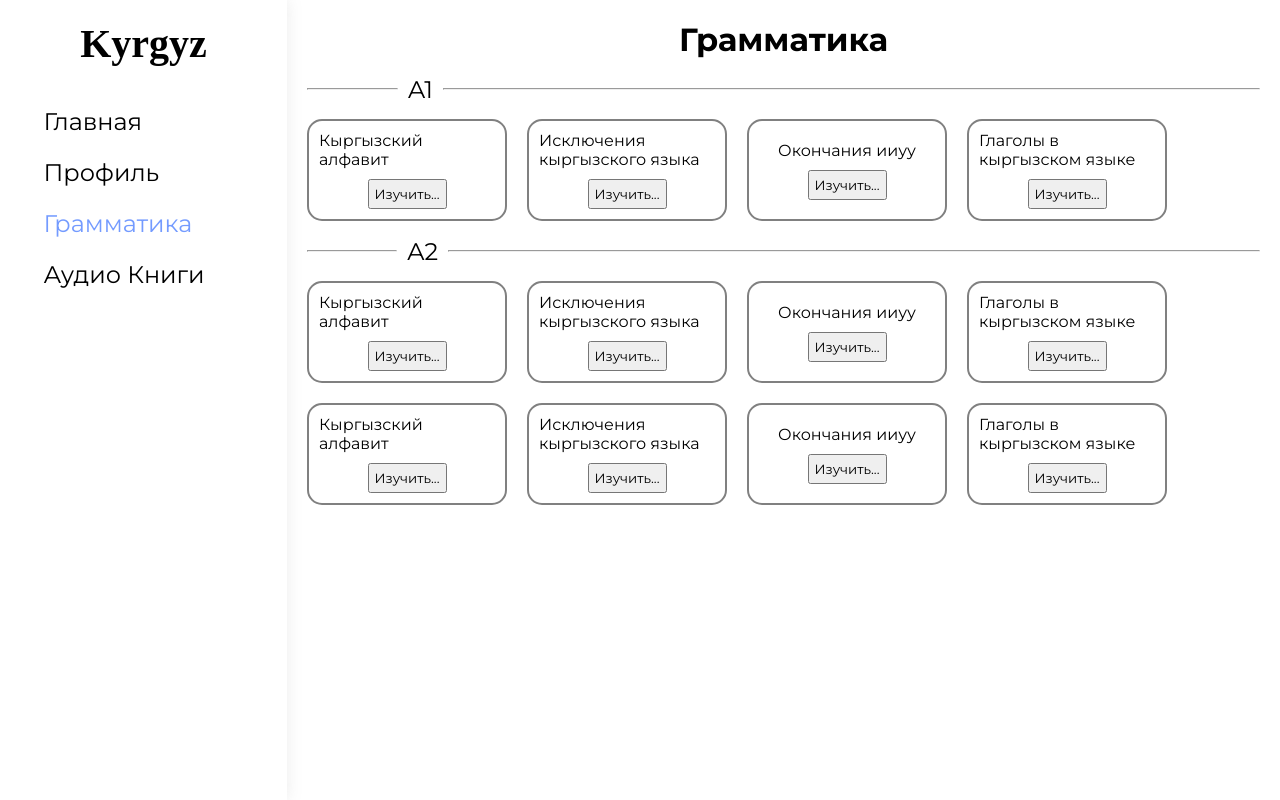
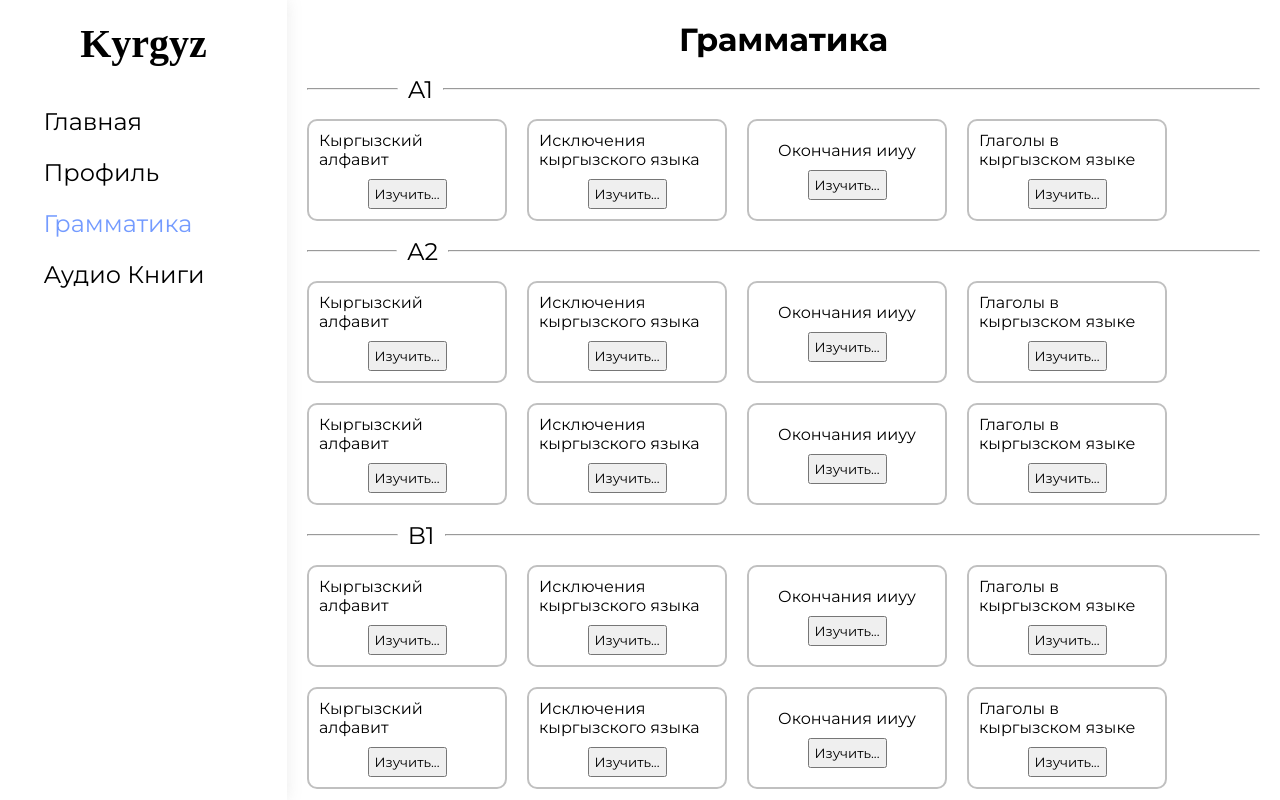
Before and after one commit to EmirlanDogdurbaev/kyrgyz_voice, a React (Vite) app: page /grammatic in a window 1280 px wide. Built offline with nearby package versions, Linux system fonts and the light colour scheme; the HTML template or start-up script is replaced by a standard one; a web font is replaced by a local one.

Commit message:
add more levels

```diff
--- a/src/components/LanguageTheme/Theme.module.scss
+++ b/src/components/LanguageTheme/Theme.module.scss
@@ -1,8 +1,8 @@
 .box{
     width: 200px;
     padding: 10px 10px;
-    border: 2px solid gray;
-    border-radius: 15px;
+    border: 2px solid silver;
+    border-radius: 10px;
     display: flex;
     flex-direction: column;
     align-items: center;
--- a/src/pages/Grammar/Grammar.jsx
+++ b/src/pages/Grammar/Grammar.jsx
@@ -32,6 +32,24 @@ function Grammar() {
         <Theme theme="Окончания ииуу" />
         <Theme theme="Глаголы в кыргызском языке" />
       </div>
+      <div className={cl.level}>
+        <hr className={cl.Lleft} />
+        <p>B1</p>
+        <hr className={cl.Lright} />
+      </div>
+      <div className={cl.maping}>
+        <Theme theme="Кыргызский алфавит" />
+        <Theme theme="Исключения кыргызского языка" />
+        <Theme theme="Окончания ииуу" />
+        <Theme theme="Глаголы в кыргызском языке" />
+        <Theme theme="Кыргызский алфавит" />
+        <Theme theme="Исключения кыргызского языка" />
+        <Theme theme="Окончания ииуу" />
+        <Theme theme="Глаголы в кыргызском языке" />
+        <Theme theme="Исключения кыргызского языка" />
+        <Theme theme="Окончания ииуу" />
+        <Theme theme="Глаголы в кыргызском языке" />
+      </div>
     </div>
   );
 }
```
